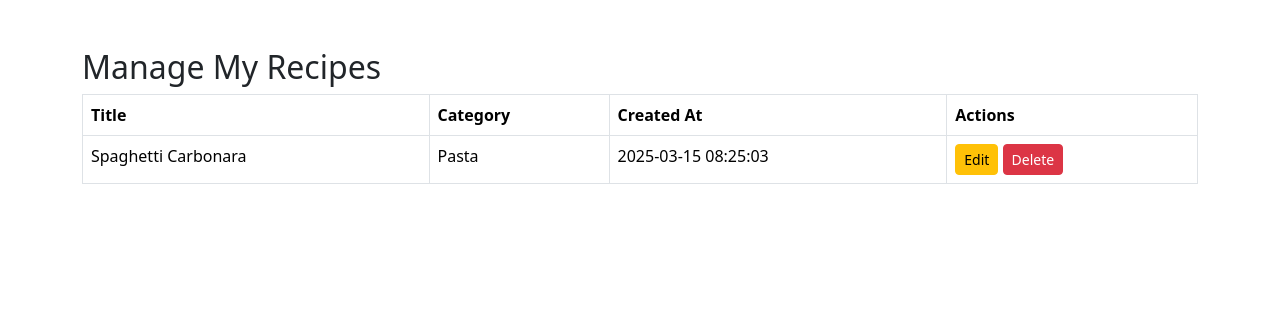
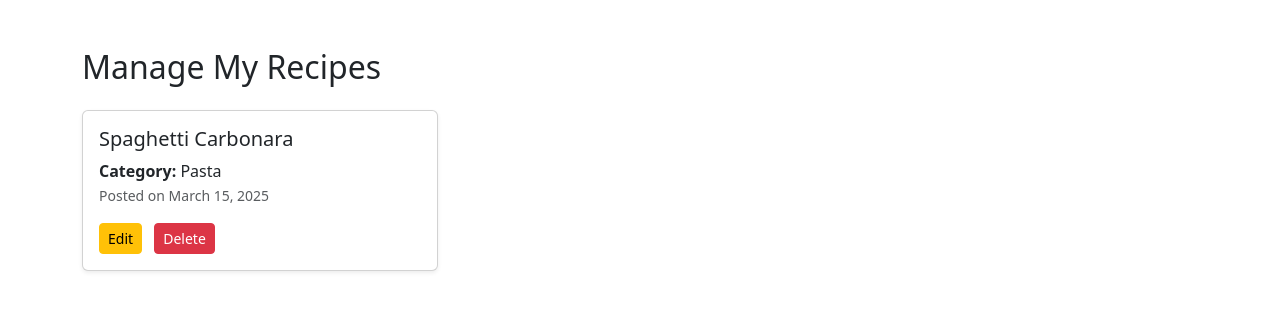
Before and after one commit to weiredddddd/serversideee, a PHP site: page /recipes/manage.php in a window 1280 px wide. Shown: the part 113-424 px from the top of the page. Run offline with PHP 8.4, Linux system fonts and the light colour scheme; a user stored in the database is signed in; data comes from the database, SQL or seed files in the repository.

Commit message:
Update manage and profile

```diff
--- a/recipes/manage.php
+++ b/recipes/manage.php
@@ -35,35 +35,28 @@ $recipes = $stmt->fetchAll(PDO::FETCH_ASSOC);
 
     <div class="container mt-5">
         <h2>Manage My Recipes</h2>
-        <table class="table table-bordered">
-            <thead>
-                <tr>
-                    <th>Title</th>
-                    <th>Category</th>
-                    <th>Created At</th>
-                    <th>Actions</th>
-                </tr>
-            </thead>
-            <tbody>
+        <div class="row mt-4">
     <?php if (empty($recipes)): ?>
-                    <tr>
-                        <td colspan="4" class="text-center">No recipes found.</td>
-                    </tr>
+        <p class="text-muted">You haven't added any recipes yet.</p>
     <?php else: ?>
         <?php foreach ($recipes as $recipe): ?>
-                        <tr>
-                            <td><?= htmlspecialchars($recipe['title']) ?></td>
-                            <td><?= htmlspecialchars($recipe['category']) ?></td>
-                            <td><?= htmlspecialchars($recipe['created_at']) ?></td>
-                            <td>
-                                <a href="edit.php?id=<?= $recipe['recipe_id'] ?>" class="btn btn-warning btn-sm">Edit</a>
+            <div class="col-md-6 col-lg-4 mb-4">
+                <div class="card h-100 shadow-sm">
+                    <div class="card-body">
+                        <h5 class="card-title"><?= htmlspecialchars($recipe['title']) ?></h5>
+                        <p class="card-text">
+                            <strong>Category:</strong> <?= htmlspecialchars($recipe['category']) ?><br>
+                            <small class="text-muted">Posted on <?= date('F j, Y', strtotime($recipe['created_at'])) ?></small>
+                        </p>
+                        <a href="edit.php?id=<?= $recipe['recipe_id'] ?>" class="btn btn-warning btn-sm me-2">Edit</a>
                         <a href="delete.php?id=<?= $recipe['recipe_id'] ?>" class="btn btn-danger btn-sm" onclick="return confirm('Are you sure?')">Delete</a>
-                            </td>
-                        </tr>
+                    </div>
+                </div>
+            </div>
         <?php endforeach; ?>
     <?php endif; ?>
-            </tbody>
-        </table>
+</div>
+
     </div>
 
     <script src="https://cdn.jsdelivr.net/npm/bootstrap@5.3.2/dist/js/bootstrap.bundle.min.js"></script>
```
Also changed, not shown: users/profile.php (+18 -16 lines). Lines whose indentation alone changed are shown as unchanged.
